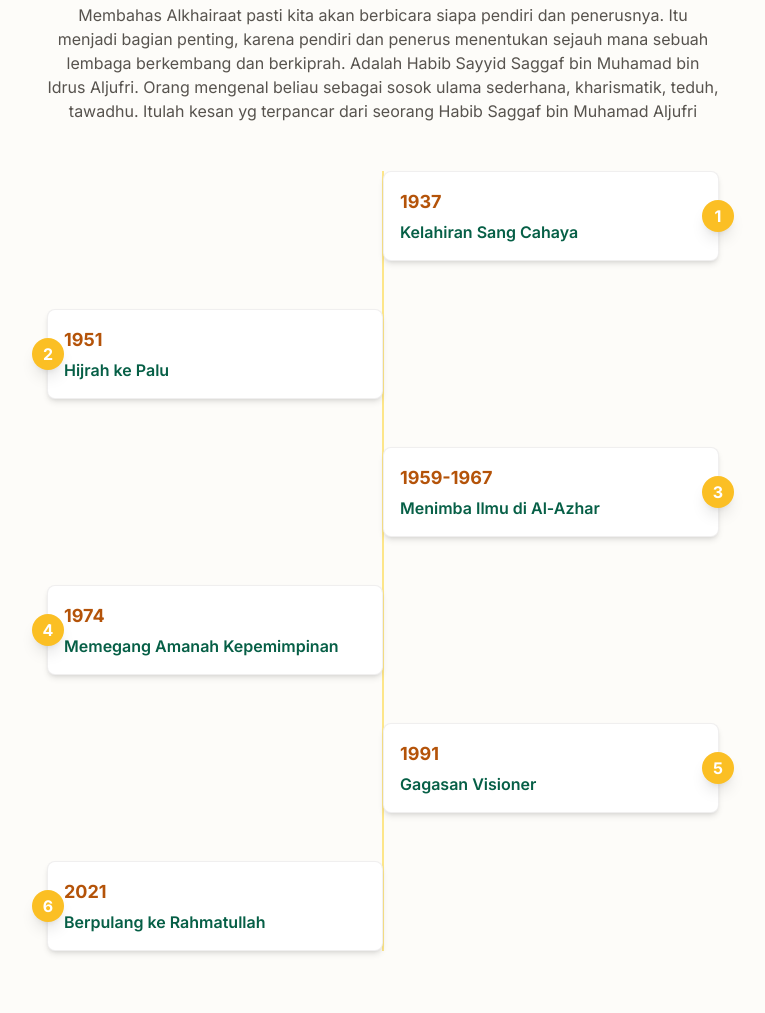
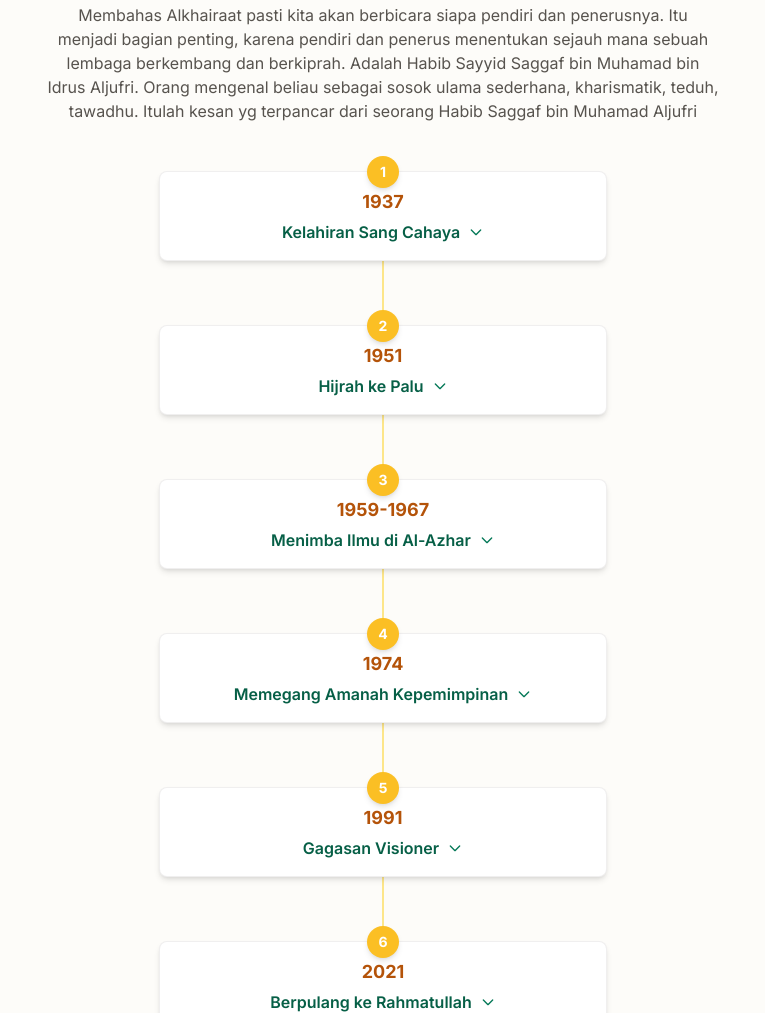
Before and after one commit to husen211/habib-saggaf-aljufri, a plain HTML site: page index.html in a window 1280 px wide. Shown: the part 1111-2124 px from the top of the page, without its empty margins (257-1022 px from the left). Drawn offline with nearby package versions, Linux system fonts and the light colour scheme.

Commit message:
New Item

```diff
--- a/index.html
+++ b/index.html
@@ -159,11 +159,13 @@
               Jejak Kehidupan
             </h2>
             <p class="mt-3 max-w-2xl mx-auto text-stone-600">
-              Membahas Alkhairaat pasti kita akan berbicara siapa pendiri dan penerusnya. Itu menjadi bagian penting, karena pendiri dan penerus menentukan sejauh mana sebuah lembaga berkembang dan berkiprah.
-
-            Adalah Habib Sayyid Saggaf bin Muhamad bin Idrus Aljufri. Orang mengenal beliau sebagai sosok ulama sederhana,
-            kharismatik, teduh, tawadhu. Itulah kesan yg terpancar dari seorang Habib Saggaf bin Muhamad Aljufri
-
+              Membahas Alkhairaat pasti kita akan berbicara siapa pendiri dan
+              penerusnya. Itu menjadi bagian penting, karena pendiri dan penerus
+              menentukan sejauh mana sebuah lembaga berkembang dan berkiprah.
+              Adalah Habib Sayyid Saggaf bin Muhamad bin Idrus Aljufri. Orang
+              mengenal beliau sebagai sosok ulama sederhana, kharismatik, teduh,
+              tawadhu. Itulah kesan yg terpancar dari seorang Habib Saggaf bin
+              Muhamad Aljufri
             </p>
           </div>
 
@@ -172,7 +174,7 @@
               <div
                 class="absolute left-1/2 -translate-x-1/2 h-full w-0.5 bg-amber-200"
               ></div>
-              <div id="timeline-container" class="space-y-12">
+              <div id="timeline-container" class="space-y-16">
                 <!-- Timeline items will be injected by JavaScript -->
               </div>
             </div>
@@ -473,9 +475,9 @@
               </h3>
               <p class="mt-2 text-sm text-stone-700 leading-relaxed">
                 Dikenal sebagai tokoh moderat yang cair dalam pergaulan. Beliau
-                aktif menjalin dialog dengan berbagai kelompok, termasuk non muslim
-                dan Syiah. Ini terlihat dari keterlibatannya dalam dialog lintas
-                menerima kunjungan tokoh Syiah untuk mencari solusi dan
+                aktif menjalin dialog dengan berbagai kelompok, termasuk non
+                muslim dan Syiah. Ini terlihat dari keterlibatannya dalam dialog
+                lintas menerima kunjungan tokoh Syiah untuk mencari solusi dan
                 mempromosikan toleransi antar-mazhab.
               </p>
             </div>
--- a/script.js
+++ b/script.js
@@ -12,6 +12,7 @@
         });
     });
 
+
     // Timeline Data & Logic
     const timelineData = [
         { year: '1937', title: 'Kelahiran Sang Cahaya', description: 'Lahir di Pekalongan, Jawa Tengah, 17 Agustus 1937 Masehi. Bertepatan dengan. Kelahirannya yang bertepatan dengan tanggal kemerdekaan menjadi simbol keterikatannya dengan bangsa Indonesia.' },
@@ -21,33 +22,50 @@
         { year: '1991', title: 'Gagasan Visioner', description: 'Pada Muktamar Alkhairaat VI, beliau menggagas pendirian Pondok Pesantren Madinatul Ilmi Dolo sebagai solusi strategis untuk krisis kader pengajar.' },
         { year: '2021', title: 'Berpulang ke Rahmatullah', description: 'Wafat pada 3 Agustus di Palu, meninggalkan warisan institusi yang kokoh dan jutaan Abnaulkhairaat yang melanjutkan perjuangannya.' }
     ];
+
 const timelineContainer = document.getElementById('timeline-container');
 timelineData.forEach((item, index) => {
-        const alignmentClass = index % 2 === 0 ? 'md:ml-auto md:mr-0' : 'md:mr-auto md:ml-0';
     const timelineItem = document.createElement('div');
-        timelineItem.className = `relative w-full md:w-1/2 p-4 rounded-lg bg-white shadow-md border border-stone-200/60 ${alignmentClass}`;
+    timelineItem.className = `relative w-full md:w-2/3 p-4 rounded-lg bg-white shadow-md border border-stone-200/60 mx-auto`;
+
     timelineItem.innerHTML = `
-            <div class="absolute top-1/2 -translate-y-1/2 ${index % 2 === 0 ? 'right-full md:-right-4' : 'left-full md:-left-4'} w-8 h-8 bg-amber-400 rounded-full flex items-center justify-center text-white font-bold shadow-lg">${index + 1}</div>
-            <p class="font-bold text-lg text-amber-700">${item.year}</p>
-            <h4 class="font-semibold text-emerald-800 mt-1 cursor-pointer">${item.title}</h4>
-            <div class="timeline-item-content overflow-hidden max-h-0 opacity-0">
-               <p class="text-sm text-stone-600 mt-2">${item.description}</p>
+        <div class="absolute -top-4 left-1/2 -translate-x-1/2 w-8 h-8 bg-amber-400 rounded-full flex items-center justify-center text-white text-sm font-bold shadow-md">
+            ${index + 1}
+        </div>
+        <p class="font-bold text-lg text-amber-700 text-center">${item.year}</p>
+
+        <h4 class="font-semibold text-emerald-800 mt-1 text-center cursor-pointer flex justify-center items-center gap-2">
+            ${item.title}
+            <svg class="h-4 w-4 text-emerald-700 transition-transform duration-300" fill="none" viewBox="0 0 24 24" stroke="currentColor">
+                <path stroke-linecap="round" stroke-linejoin="round" stroke-width="2" d="M19 9l-7 7-7-7" />
+            </svg>
+        </h4>
+
+        <div class="timeline-item-content overflow-hidden max-h-0 opacity-0 transition-all duration-300">
+            <p class="text-sm text-stone-600 mt-2 text-center">${item.description}</p>
         </div>
     `;
+
     timelineContainer.appendChild(timelineItem);
 
     const titleElement = timelineItem.querySelector('h4');
     const contentElement = timelineItem.querySelector('.timeline-item-content');
+    const iconElement = timelineItem.querySelector('svg');
+
     titleElement.addEventListener('click', () => {
-            if (contentElement.style.maxHeight && contentElement.style.maxHeight !== '0px') {
+        const isOpen = contentElement.style.maxHeight && contentElement.style.maxHeight !== '0px';
+        if (isOpen) {
             contentElement.style.maxHeight = '0px';
             contentElement.style.opacity = '0';
+            iconElement.style.transform = 'rotate(0deg)';
         } else {
             contentElement.style.maxHeight = contentElement.scrollHeight + "px";
             contentElement.style.opacity = '1';
+            iconElement.style.transform = 'rotate(180deg)';
         }
     });
 });
+
 
     // Chart.js - Growth Chart
     const growthCtx = document.getElementById('growthChart').getContext('2d');
```
Lines whose indentation alone changed are shown as unchanged.
